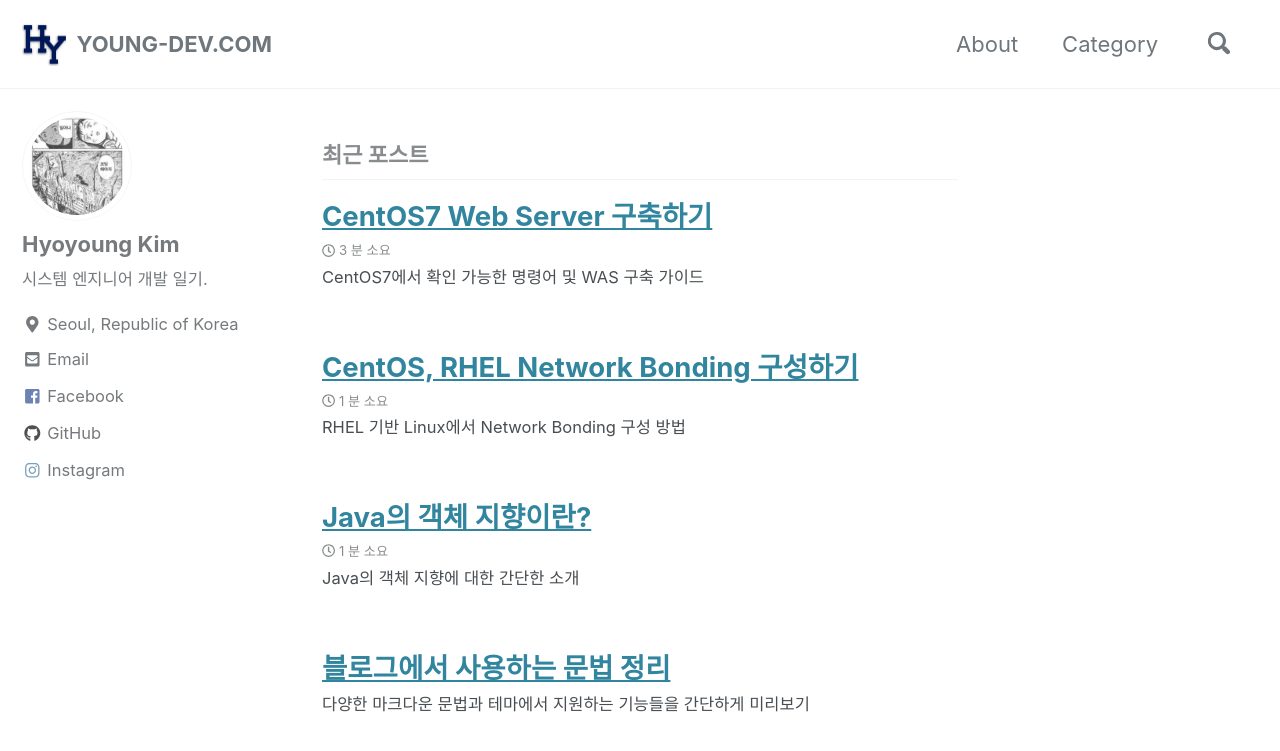
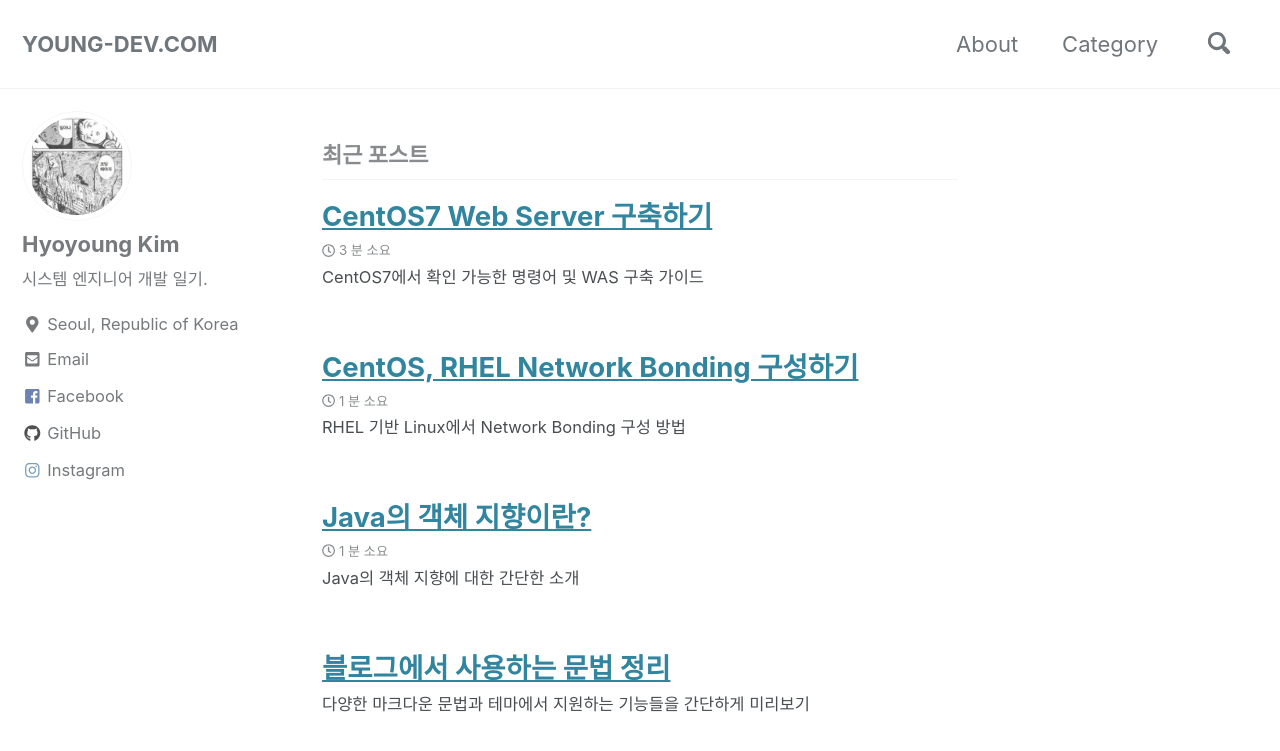
Before and after one commit to youngfromseoul/youngfromseoul.github.io2, a Jekyll site: the page built from index.html, in a window 1280 px wide and 900 px high. Shown: the top 751 px of the window. Built offline with Jekyll 4.4.1, drawn with Linux system fonts in a browser that asks for light colours; cached includes are drawn as plain includes; nearby versions of some CDN libraries; some web fonts are replaced; library files that are not in the unit come from our copies; the list of posts is cut into pages by our own code.

Commit message:
Update _config.yml

```diff
--- a/_config.yml
+++ b/_config.yml
@@ -12,7 +12,7 @@ url                      : "https://young-dev.com"
 baseurl                  : ""
 repository               : "youngfromseoul/youngfromseoul.github.io"
 teaser                   : "/assets/images/mainto.png"
-logo                     : "/assets/images/mainicon.png"
+logo                     : #"/assets/images/mainicon.png"
 masthead_title           : # overrides the website title displayed in the masthead, use " " for no title
 # breadcrumbs            : false # true, false (default)
 words_per_minute         : 200
```
